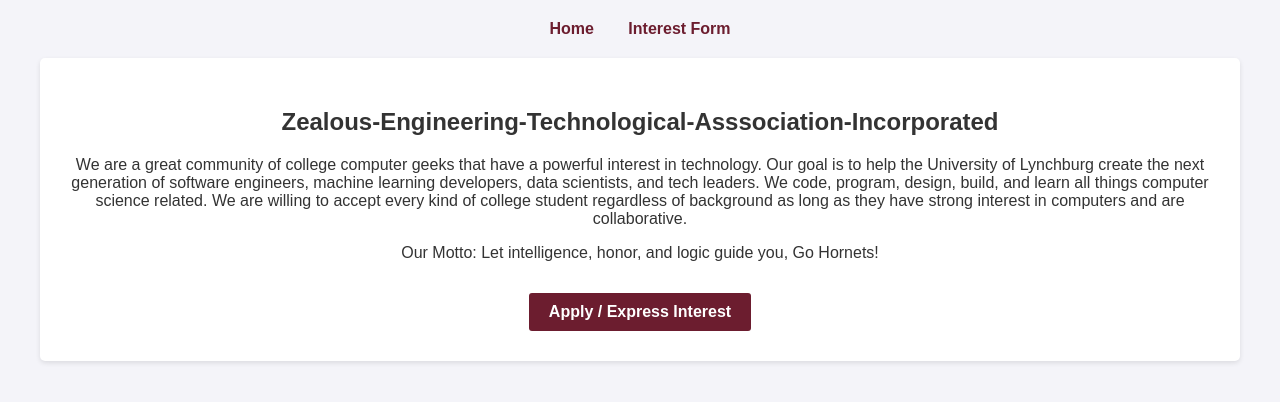
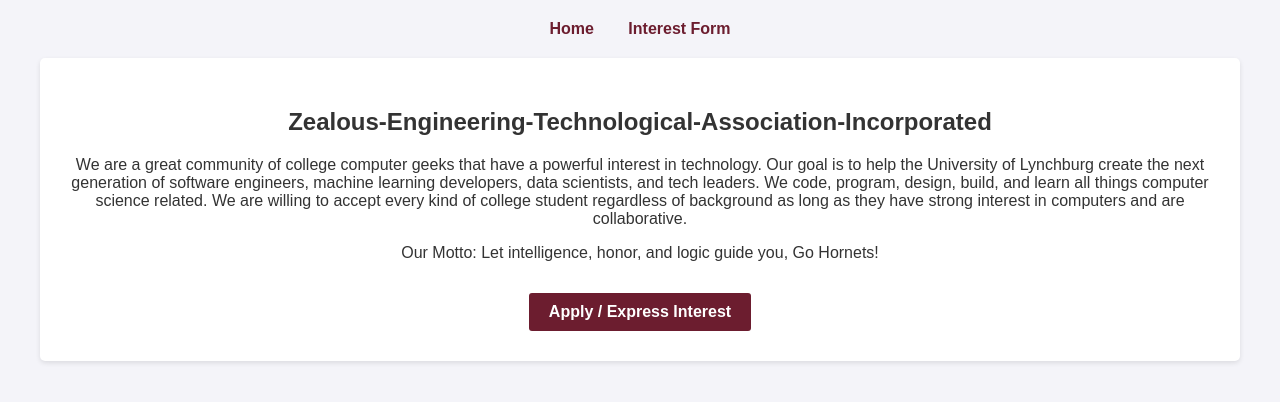
Before and after one commit to Zetan-0/Zeta-Website, a Flask app: page / in a window 1280 px wide. Shown: the part 194-596 px from the top of the page. Run offline with Flask 3, Linux system fonts and the light colour scheme.

Commit message:
Typo Fix

```diff
--- a/templates/templates/index.html
+++ b/templates/templates/index.html
@@ -24,7 +24,7 @@
     <nav>
 
     <div class="container">
-        <h2>Zealous-Engineering-Technological-Asssociation-Incorporated</h2>
+        <h2>Zealous-Engineering-Technological-Association-Incorporated</h2>
         <p>We are a great community of college computer geeks that have a powerful interest in technology. Our goal is to help the University of Lynchburg create the next generation of software engineers, machine learning developers, data scientists, and tech leaders. We code, program, design, build, and learn all things computer science related. We are willing to accept every kind of college student regardless of background as long as they have strong interest in computers and are collaborative.</p>
         <p>Our Motto: Let intelligence, honor, and logic guide you, Go Hornets!</p>
       <a href="/join" class="btn">Apply / Express Interest</a>
```
Also changed, not shown: README.md.
